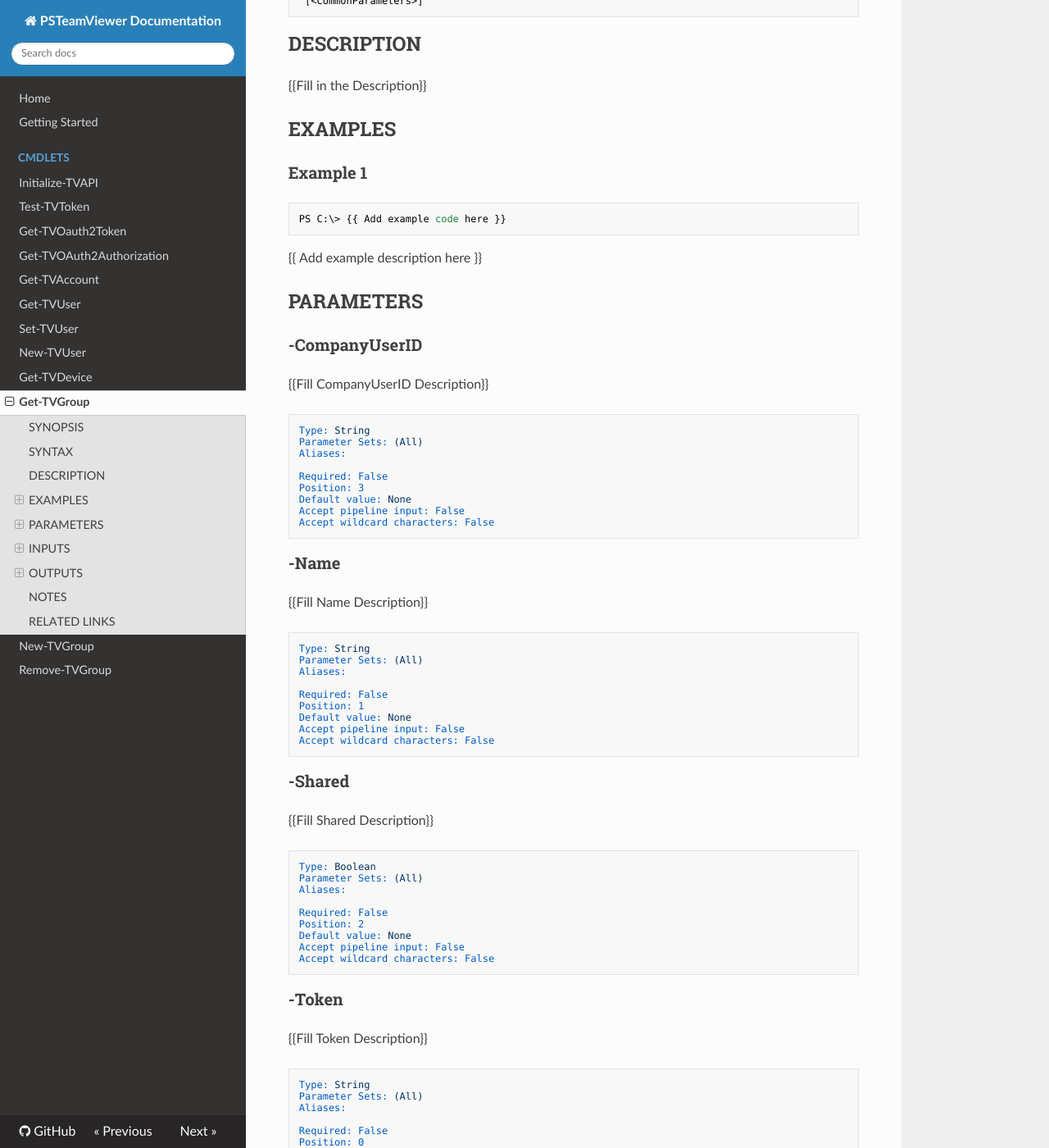
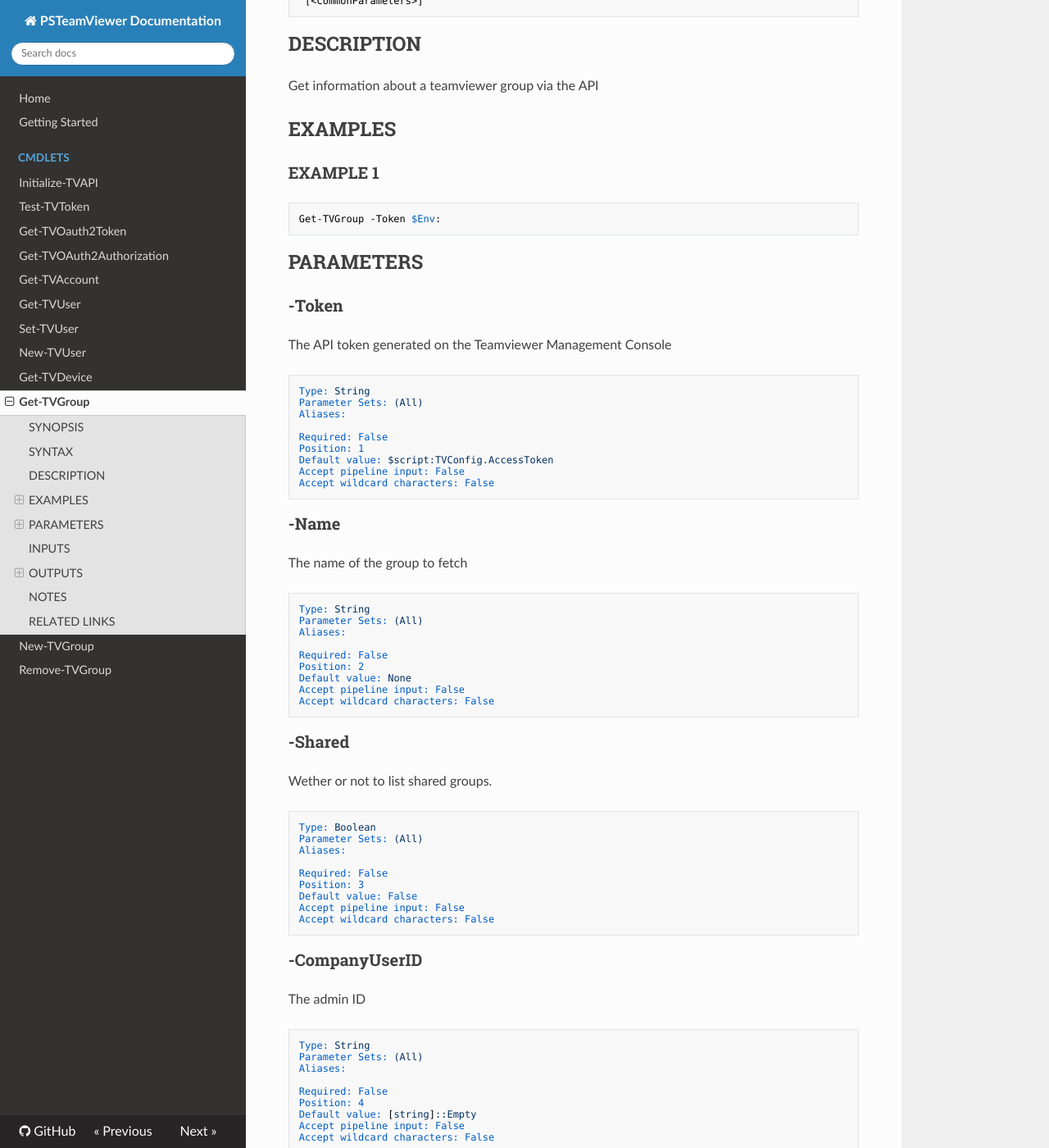
Before and after one commit to Marcuzzo/PSTeamViewer, an MkDocs documentation site: the page built from docs/cmdlets/Get-TVGroup.md, in a window 1280 px wide and 1400 px high, scrolled down 353 px. Shown: the whole window at 82% size. Built offline with MkDocs 1.6.1, drawn with Linux system fonts in a browser that asks for light colours; nearby versions of some CDN libraries; old or Windows-style settings are respelled for this version of MkDocs; some of the changed text lies outside the part shown.

````diff
--- a/appveyor.yml
+++ b/appveyor.yml
@@ -7,7 +7,7 @@ environment:
 
 # Skip on updates to the readme.
 skip_commits:
-  message: /updated readme.*|update readme.*s/
+  message: /updated (readme|doc).*|update (readme|doc).*s/
 
 build: false
 
--- a/docs/cmdlets/Get-TVGroup.md
+++ b/docs/cmdlets/Get-TVGroup.md
@@ -8,7 +8,7 @@ schema: 2.0.0
 # Get-TVGroup
 
 ## SYNOPSIS
-{{Fill in the Synopsis}}
+Get TeamViewer group information
 
 ## SYNTAX
 
@@ -18,36 +18,19 @@ Get-TVGroup [[-Token] <String>] [[-Name] <String>] [[-Shared] <Boolean>] [[-Comp
 ```
 
 ## DESCRIPTION
-{{Fill in the Description}}
+Get information about a teamviewer group via the API
 
 ## EXAMPLES
 
-### Example 1
+### EXAMPLE 1
 ```
-PS C:\> {{ Add example code here }}
+Get-TVGroup -Token $Env:
 ```
-
-{{ Add example description here }}
 
 ## PARAMETERS
 
-### -CompanyUserID
-{{Fill CompanyUserID Description}}
-
-```yaml
-Type: String
-Parameter Sets: (All)
-Aliases:
-
-Required: False
-Position: 3
-Default value: None
-Accept pipeline input: False
-Accept wildcard characters: False
-```
-
-### -Name
-{{Fill Name Description}}
+### -Token
+The API token generated on the Teamviewer Management Console
 
 ```yaml
 Type: String
@@ -56,16 +39,16 @@ Aliases:
 
 Required: False
 Position: 1
-Default value: None
+Default value: $script:TVConfig.AccessToken
 Accept pipeline input: False
 Accept wildcard characters: False
 ```
 
-### -Shared
-{{Fill Shared Description}}
+### -Name
+The name of the group to fetch
 
 ```yaml
-Type: Boolean
+Type: String
 Parameter Sets: (All)
 Aliases:
 
@@ -76,8 +59,23 @@ Accept pipeline input: False
 Accept wildcard characters: False
 ```
 
-### -Token
-{{Fill Token Description}}
+### -Shared
+Wether or not to list shared groups.
+
+```yaml
+Type: Boolean
+Parameter Sets: (All)
+Aliases:
+
+Required: False
+Position: 3
+Default value: False
+Accept pipeline input: False
+Accept wildcard characters: False
+```
+
+### -CompanyUserID
+The admin ID
 
 ```yaml
 Type: String
@@ -85,8 +83,8 @@ Parameter Sets: (All)
 Aliases:
 
 Required: False
-Position: 0
-Default value: None
+Position: 4
+Default value: [string]::Empty
 Accept pipeline input: False
 Accept wildcard characters: False
 ```
@@ -97,8 +95,6 @@ For more information, see about_CommonParameters (http://go.microsoft.com/fwlink
 
 ## INPUTS
 
-### None
-
 ## OUTPUTS
 
 ### TVGroup
````
Also changed, not shown: docs/cmdlets/Get-TVUser.md (+25 -2 lines), docs/cmdlets/New-TVUser.md (+1 -1 lines), docs/cmdlets/Set-TVUser.md (+15 -6 lines).
